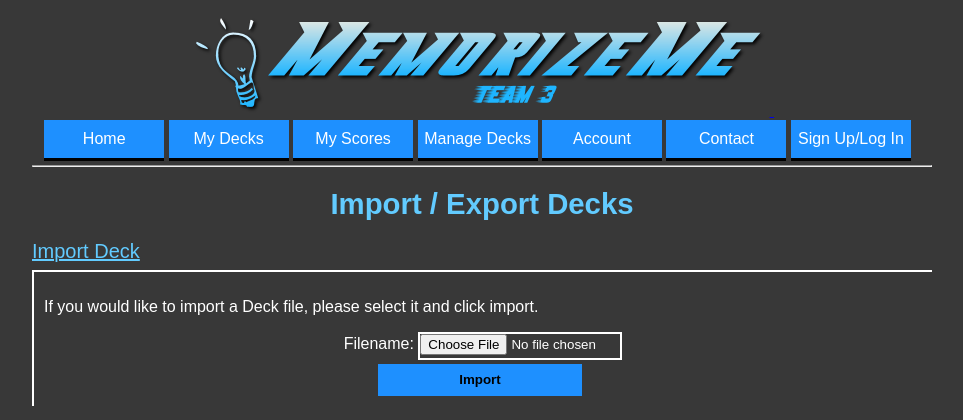
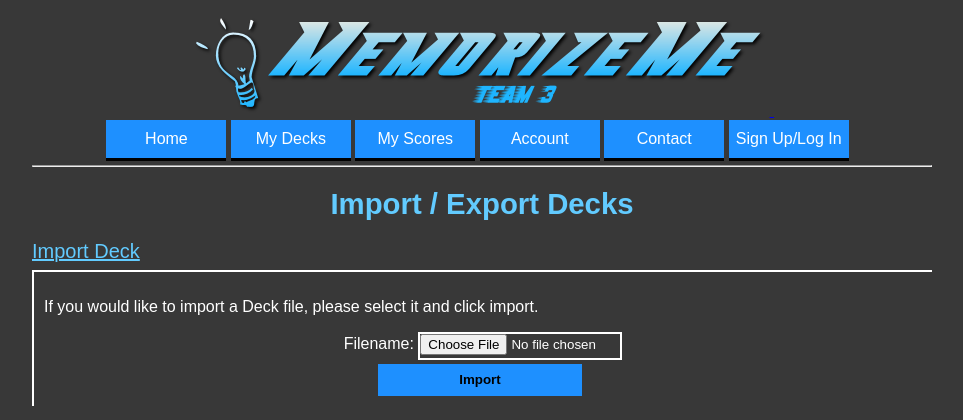
Before and after one commit to latreides/SE_Team3, a Django app: page /import_deck in a window 1280 px wide. Shown: the top 420 px of the page, without its empty margins (158-1121 px from the left). Run offline with Django 3.2, Linux system fonts and the light colour scheme; the visitor is signed in with stand-in values (Sample User, id 1).

Commit message:
Removed Manage Decks without breaking it

```diff
--- a/flashcards/templates/base.html
+++ b/flashcards/templates/base.html
@@ -25,7 +25,6 @@
                 <li><a class="show" href="{% url 'landing_page' %}">Home</a></li>
                 <li><a class="show" href="{% url 'view_decks' %}">My Decks</a></li>
                 <li><a class="show" href="{% url 'scores' %}">My Scores</a></li>
-                <li><a class="show" href="{% url 'manage_decks' %}">Manage Decks</a></li>
                 <li><a class="show" href="{% url 'account' %}">Account</a></li>
                 <li><a class="show" href="{% url 'contact' %}">Contact</a></li>
                 <li><a class="show" href="{% url 'signin' %}">Sign Up/Log In</a></li>
--- a/flashcards/templates/manage_decks_page.html
+++ /dev/null
@@ -1,4 +0,0 @@
-{% extends "base.html" %}
-{% load static from staticfiles %}
-{% block content %}
-{% endblock %}
--- a/flashcards/tests.py
+++ b/flashcards/tests.py
@@ -35,9 +35,6 @@ class StandardTest(TestCase):
 class LandingTest(StandardTest):
     path = reverse('landing_page')
 
-class ManageDecksTest(StandardTest):
-    path = reverse('manage_decks')
-
 class ScoresTest(StandardTest):
     path = reverse('scores')
 
--- a/flashcards/urls.py
+++ b/flashcards/urls.py
@@ -3,14 +3,12 @@ from flashcards.views import *
 
 urlpatterns = patterns('',
                         url(r'^$', LandingPage.as_view(), name='landing_page'),
-                        url(r'^manage/(?P<deck>\d+)$', ManageDecksPage.as_view(), name='manage_decks'),
                         url(r'^scores/(?P<deck>\d+)$', ScoresPage.as_view(), name='scores'),
                         url(r'^view/(?P<deck>\d+)$', ViewDeckPage.as_view(), name='view_decks'),
                         url(r'^scores/(?P<deck>\d+)$', ScoresPage.as_view(), name='scores'),
                         url(r'^delete_deck/(?P<deck>\d+)$', DeleteDeckPage.as_view(), name='delete_deck'),
                         url(r'^reset_deck/(?P<deck>\d+)$', ResetDeckPage.as_view(), name='reset_deck'),
                         url(r'^import_deck$', ImportPage.as_view(), name='import_deck'),
-                        url(r'^manage$', ManageDecksPage.as_view(), name='manage_decks'),
                         url(r'^scores$', ScoresPage.as_view(), name='scores'),
                         url(r'^view$', ViewDeckPage.as_view(), name='view_decks'),
                         url(r'^account$', AccountPage.as_view(), name='account'),
--- a/flashcards/views.py
+++ b/flashcards/views.py
@@ -22,16 +22,6 @@ class LandingPage(LoginRedirect):
         context['most_recent_deck'] = GetMostRecentDeck(1)
         context['cards_for_deck'] = GetCardsForDeck(1)
         context['last_time_logged_in'] = GetLastTimeLoggedIn(1)
-
-        return context
-
-
-class ManageDecksPage(LoginRedirect):
-    template_name = 'manage_decks_page.html'
-
-    def get_context_data(self, **kwargs):
-        context = super(ManageDecksPage, self).get_context_data(**kwargs)
-        context['user_decks'] = GetDecksForUser_test(self.request.user)
 
         return context
 
```
